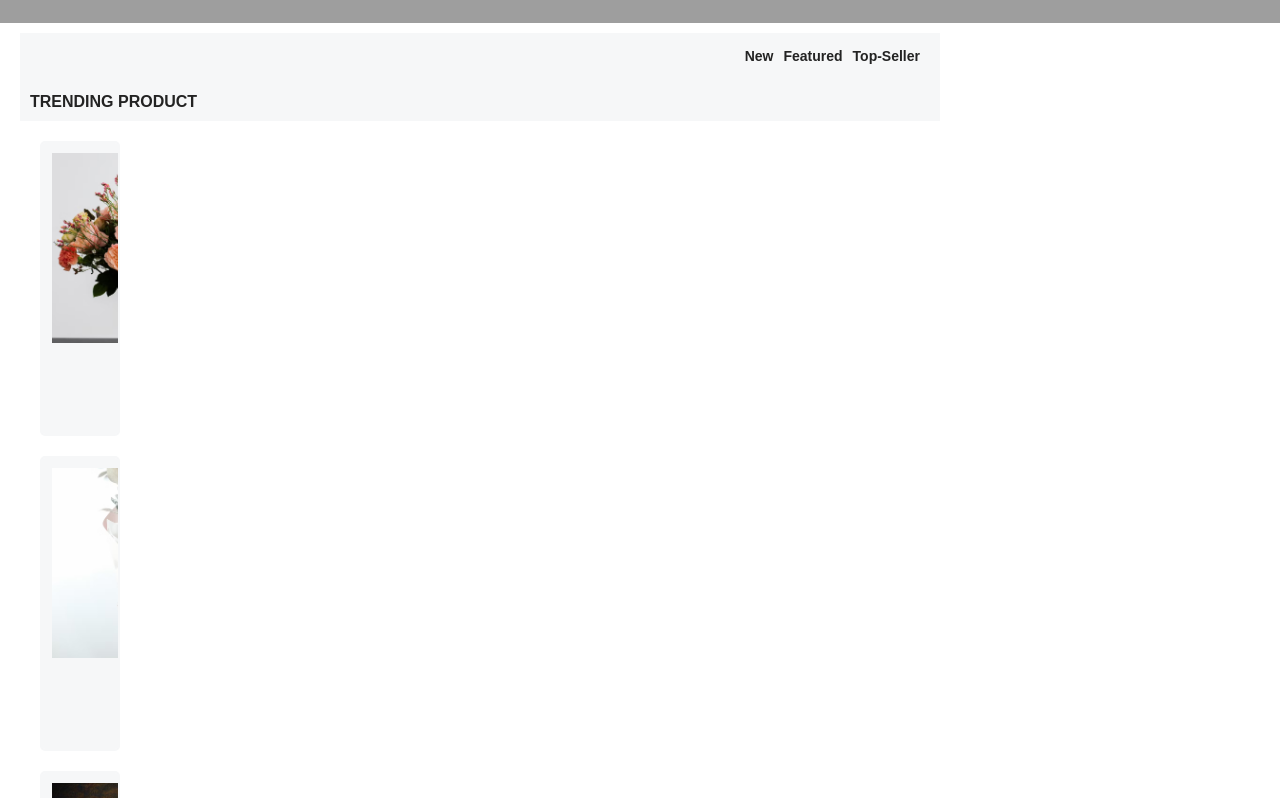
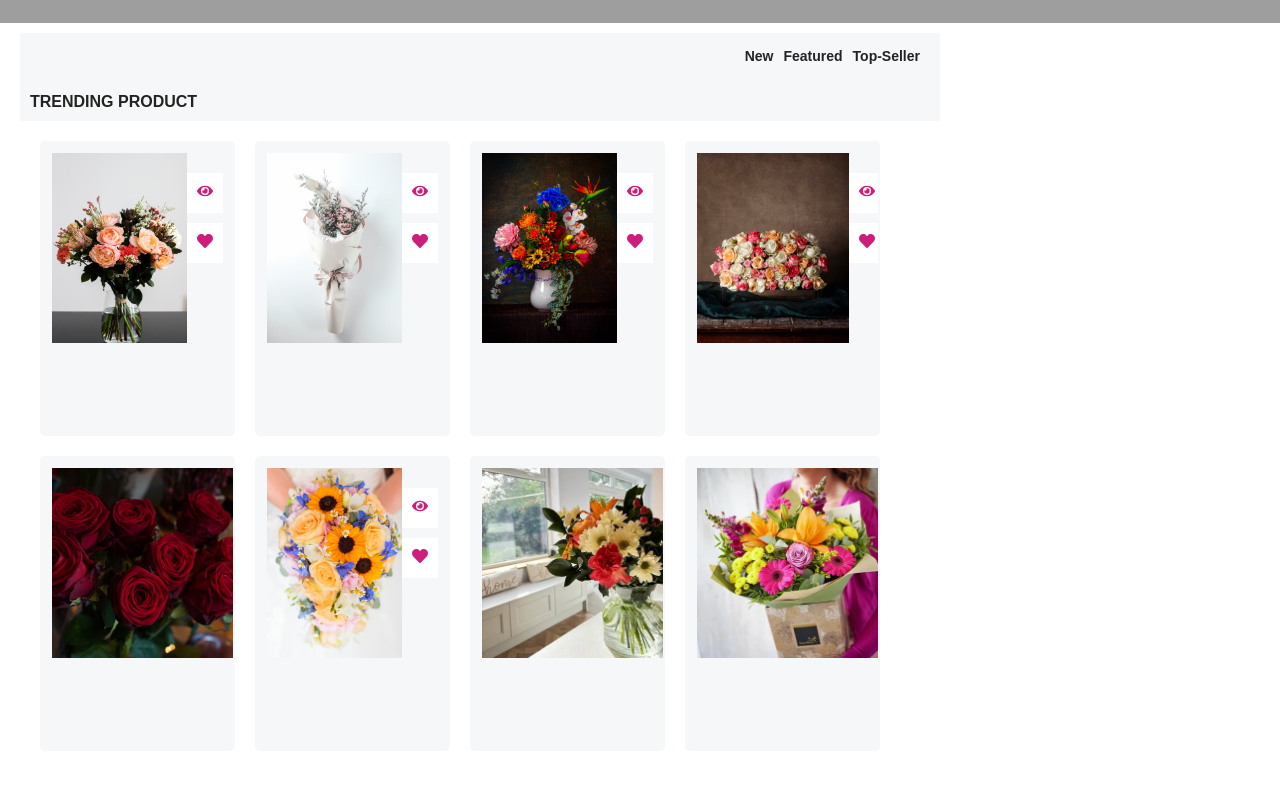
Before and after one commit to Bukkiedevs/The-floral-store, a React (Create React App) app in the folder flower-website/: page / in a window 1280 px wide. Shown: the part 620-1418 px from the top of the page. After the commit the page ends 1381 px from the top, so only its background shows below. Built offline with nearby package versions, Linux system fonts and the light colour scheme.

Commit message:
Styled home pictures

```diff
--- a/flower-website/src/components/home.css
+++ b/flower-website/src/components/home.css
@@ -94,7 +94,7 @@
   color: #cd1e7c;
 }
 .home .trending .container .left-box .products {
-  max-width: 100px;
+  max-width: 100%;
 }
 .home .trending .container .left-box .products .container {
   width: 100%;
@@ -112,8 +112,62 @@
   overflow: hidden;
   border-radius: 5px;
 }
+
+.home .trending .container .left-box .products .container .box .img-box {
+  display: flex;
+}
 .home .trending .container .left-box .products .container .box .img-box img {
   width: 190px;
   height: 190px;
   object-fit: cover;
 }
+.home .trending .container .left-box .products .container .box .img-box .icon {
+  display: flex;
+  flex-direction: column;
+  margin-top: 10px;
+  transition: 0.5s;
+}
+.home
+  .trending
+  .container
+  .left-box
+  .products
+  .container
+  .box
+  .img-box
+  .icon
+  .icon-box {
+  padding: 10px 10px;
+
+  margin-top: 10px;
+  margin-left: 0%;
+  box-shadow: rgba(0, 0, 0 24) 0px 3px 8px;
+  z-index: 1;
+  background: #ffff;
+  color: #cd1e7c;
+  transition: 0.5s;
+}
+.home
+  .trending
+  .container
+  .left-box
+  .products
+  .container
+  .box:hover
+  .img-box
+  .icon {
+  margin-left: -32%;
+}
+.home
+  .trending
+  .container
+  .left-box
+  .products
+  .container
+  .box
+  .img-box
+  .icon
+  .icon-box:hover {
+  color: #ffff;
+  background-color: #cd1e7c;
+}
--- a/flower-website/src/components/home.js
+++ b/flower-website/src/components/home.js
@@ -1,5 +1,6 @@
 import React, { useState } from "react";
 import { Link } from "react-router-dom";
+import { FaEye, FaHeart } from "react-icons/fa";
 import Homeproducts from "./home-products";
 import "./home.css";
 const Home = () => {
@@ -38,6 +39,14 @@ const Home = () => {
                         <div className="box">
                           <div className="img-box">
                             <img src={curElm.image} alt=""></img>
+                            <div className="icon">
+                              <div className="icon-box">
+                                <FaEye />
+                              </div>
+                              <div className="icon-box">
+                                <FaHeart />
+                              </div>
+                            </div>
                           </div>
                         </div>
                       </>
```
